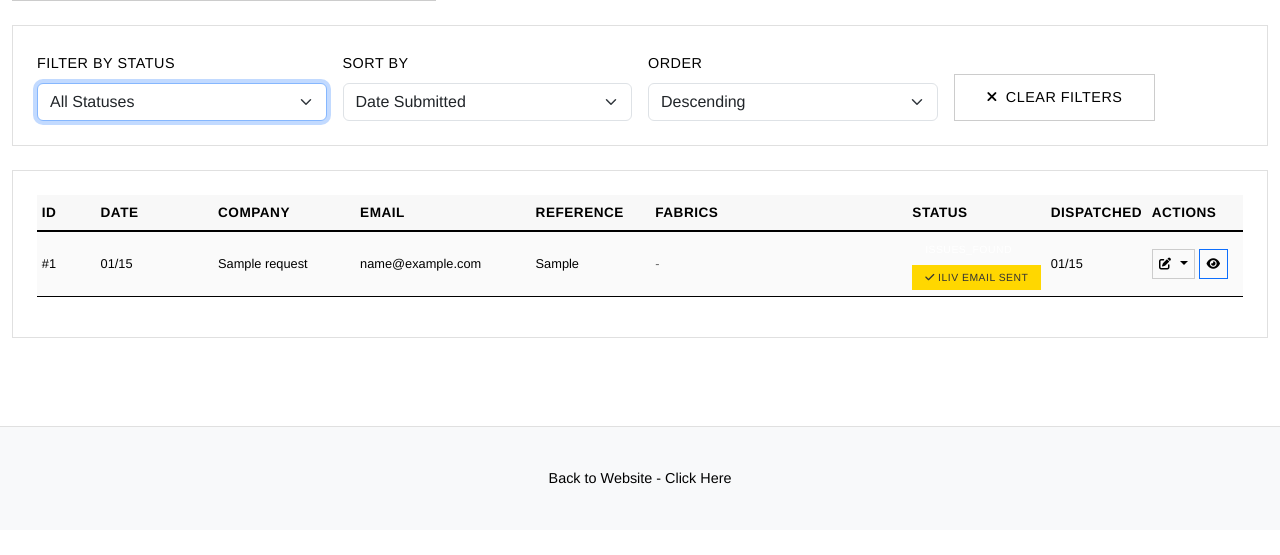
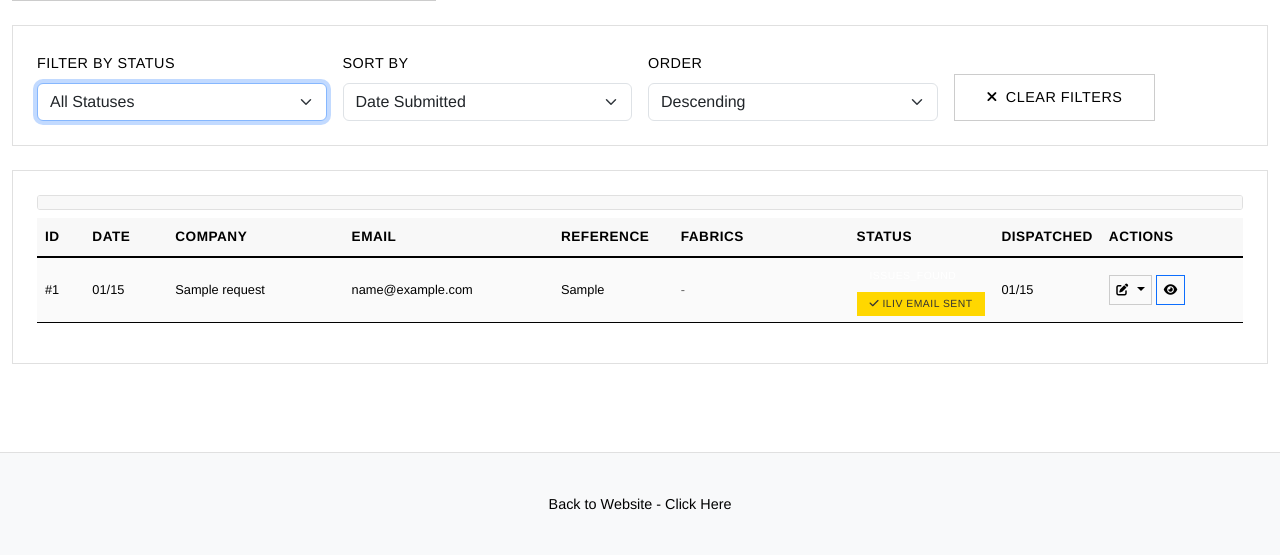
Before and after one commit to mdsm673/slendermorris-cuttings-v2, a Flask app: page /admin in a window 1280 px wide. Shown: the part 145-700 px from the top of the page. Run offline with Flask 3, Linux system fonts and the light colour scheme; the visitor is signed in with stand-in values (Sample User, id 1); tables that the repository leaves empty hold one stand-in row (values such as "Sample post"); parts of the project's set-up code (start-up, migrations or seed data) failed here and were passed over; some libraries are stand-ins or nearby versions; some web fonts are replaced.

Commit message:
Improve dashboard table layout and scrolling functionality
Rebalances column widths, introduces a compact table layout, and adds a synchronized top scrollbar for enhanced usability.

Replit-Commit-Author: Agent
Replit-Commit-Session-Id: 3ff7ad2e-f0be-4871-b5c8-fe0b1003647c
Replit-Commit-Checkpoint-Type: full_checkpoint
Replit-Commit-Screenshot-Url: https://storage.googleapis.com/screenshot-production-us-central1/16e0f6e3-2091-4f34-88f9-c8022ab47c65/3ff7ad2e-f0be-4871-b5c8-fe0b1003647c/G55YlDK

```diff
--- a/static/css/custom.css
+++ b/static/css/custom.css
@@ -352,7 +352,44 @@ a:hover {
 }
 
 .table-responsive table {
-    min-width: 1200px; /* Ensures table stays readable with scrollbar */
+    min-width: 900px; /* Reduced from 1200px for more compact layout */
+}
+
+/* Compact table styling */
+.compact-table td {
+    padding: 0.4rem 0.5rem !important; /* Reduced from default padding */
+    vertical-align: middle;
+}
+
+.compact-table th {
+    padding: 0.5rem 0.5rem !important; /* Reduced header padding */
+}
+
+/* Top scrollbar styling */
+.table-scroll-top {
+    overflow-x: auto;
+    overflow-y: hidden;
+    height: 15px;
+    background-color: #f8f8f8;
+    border: 1px solid #e0e0e0;
+    border-radius: 3px;
+}
+
+.table-scroll-top::-webkit-scrollbar {
+    height: 12px;
+}
+
+.table-scroll-top::-webkit-scrollbar-track {
+    background: #f1f1f1;
+}
+
+.table-scroll-top::-webkit-scrollbar-thumb {
+    background: #888;
+    border-radius: 6px;
+}
+
+.table-scroll-top::-webkit-scrollbar-thumb:hover {
+    background: #555;
 }
 
 /* Mobile responsiveness */
--- a/templates/admin_dashboard.html
+++ b/templates/admin_dashboard.html
@@ -78,19 +78,22 @@
     <div class="card">
         <div class="card-body">
             {% if requests %}
-            <div class="table-responsive">
-                <table class="table table-sm table-striped table-hover" style="font-size: 0.85rem;">
+            <!-- Top scrollbar for easy access -->
+            <div class="table-scroll-top mb-2"></div>
+
+            <div class="table-responsive" id="tableContainer">
+                <table class="table table-sm table-striped table-hover compact-table">
                     <thead>
                         <tr>
-                            <th style="width: 5%;">ID</th>
-                            <th style="width: 10%;">Date</th>
-                            <th style="width: 12%;">Company</th>
-                            <th style="width: 15%;">Email</th>
+                            <th style="width: 4%;">ID</th>
+                            <th style="width: 7%;">Date</th>
+                            <th style="width: 15%;">Company</th>
+                            <th style="width: 18%;">Email</th>
                             <th style="width: 10%;">Reference</th>
-                            <th style="width: 22%;">Fabrics</th>
-                            <th style="width: 10%;">Status</th>
+                            <th style="width: 15%;">Fabrics</th>
+                            <th style="width: 11%;">Status</th>
                             <th style="width: 8%;">Dispatched</th>
-                            <th style="width: 8%;">Actions</th>
+                            <th style="width: 12%;">Actions</th>
                         </tr>
                     </thead>
                     <tbody>
@@ -117,12 +120,12 @@
                             </td>
                             <td style="word-break: break-word;">{{ request.email }}</td>
                             <td style="word-break: break-word;">{{ request.reference or '-' }}</td>
-                            <td style="max-width: none !important;">
+                            <td style="max-width: 180px;">
                                 {% if request.parsed_fabric_cuttings and request.parsed_fabric_cuttings|length > 0 %}
-                                    <div style="display: flex; flex-direction: column; gap: 2px; width: 100%;">
+                                    <div style="display: flex; flex-direction: column; gap: 2px;">
                                         {% for cutting in request.parsed_fabric_cuttings %}
                                             {% if cutting and cutting.strip() %}
-                                                <span class="badge bg-secondary" style="font-size: 0.8rem; padding: 0.2rem 0.4rem; width: fit-content;">{{ cutting.strip() }}</span>
+                                                <span class="badge bg-secondary" style="font-size: 0.75rem; padding: 0.15rem 0.35rem; width: fit-content;">{{ cutting.strip() }}</span>
                                             {% endif %}
                                         {% endfor %}
                                     </div>
@@ -715,6 +718,49 @@ document.addEventListener('DOMContentLoaded', function() {
             if (sendButtonSpinner) sendButtonSpinner.classList.add('d-none');
         });
     }
+
+    // Sync top scrollbar with table scrollbar
+    const topScrollbar = document.querySelector('.table-scroll-top');
+    const tableContainer = document.getElementById('tableContainer');
+
+    if (topScrollbar && tableContainer) {
+        // Top scrollbar should match the visible width of the container
+        // but have an inner element with the full scrollable width
+        const updateScrollbar = function() {
+            // Clear previous content
+            topScrollbar.innerHTML = '';
+
+            // Create inner div with full table width
+            const innerDiv = document.createElement('div');
+            innerDiv.style.width = tableContainer.scrollWidth + 'px';
+            innerDiv.style.height = '1px';
+            topScrollbar.appendChild(innerDiv);
+        };
+
+        // Initialize scrollbar
+        updateScrollbar();
+
+        // Sync scrolling - top scrollbar controls table
+        topScrollbar.addEventListener('scroll', function(e) {
+            if (!tableContainer._scrolling) {
+                tableContainer._scrolling = true;
+                tableContainer.scrollLeft = topScrollbar.scrollLeft;
+                setTimeout(() => tableContainer._scrolling = false, 10);
+            }
+        });
+
+        // Sync scrolling - table controls top scrollbar
+        tableContainer.addEventListener('scroll', function(e) {
+            if (!topScrollbar._scrolling) {
+                topScrollbar._scrolling = true;
+                topScrollbar.scrollLeft = tableContainer.scrollLeft;
+                setTimeout(() => topScrollbar._scrolling = false, 10);
+            }
+        });
+
+        // Update on window resize
+        window.addEventListener('resize', updateScrollbar);
+    }
 });
 </script>
 {% endblock %}
```
Also changed, not shown: replit.md (+7 -5 lines), admin_dashboard_full.png, admin_dashboard_scrolled.png (added), attached_assets/image_1760140983850.png (added), elisabeth_fabrics_cell.png (added).
